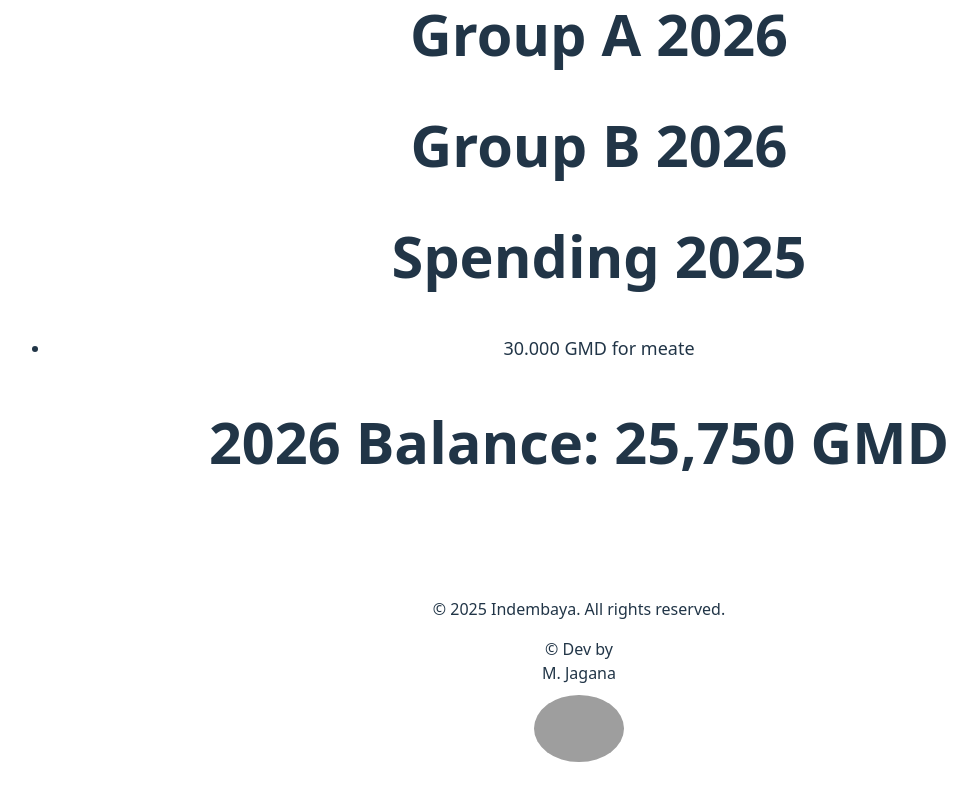
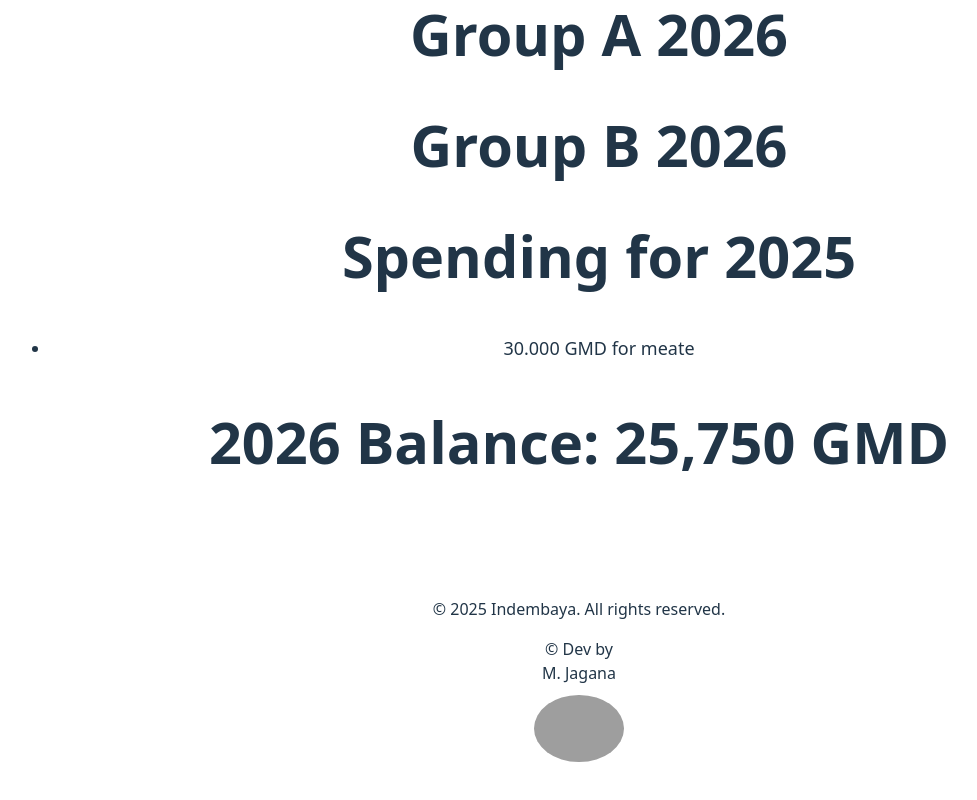
Before and after one commit to Malaminjagana/Indembaya-react, a React (Vite) app: page / in a window 1280 px wide. Shown: the part 2092-2892 px from the top of the page, without its empty margins (61-1038 px from the left). Built offline with nearby package versions, Linux system fonts and the light colour scheme; grey boxes are pictures that could not be loaded.

Commit message:
your message

```diff
--- a/src/components/Section.jsx
+++ b/src/components/Section.jsx
@@ -60,7 +60,7 @@ function Section() {
 
        <h1>Group B 2026</h1>
 
-                 <h1>Spending 2025</h1>
+                 <h1>Spending  for 2025</h1>
 
                  <li> 30.000 GMD for meate</li>
 
```
